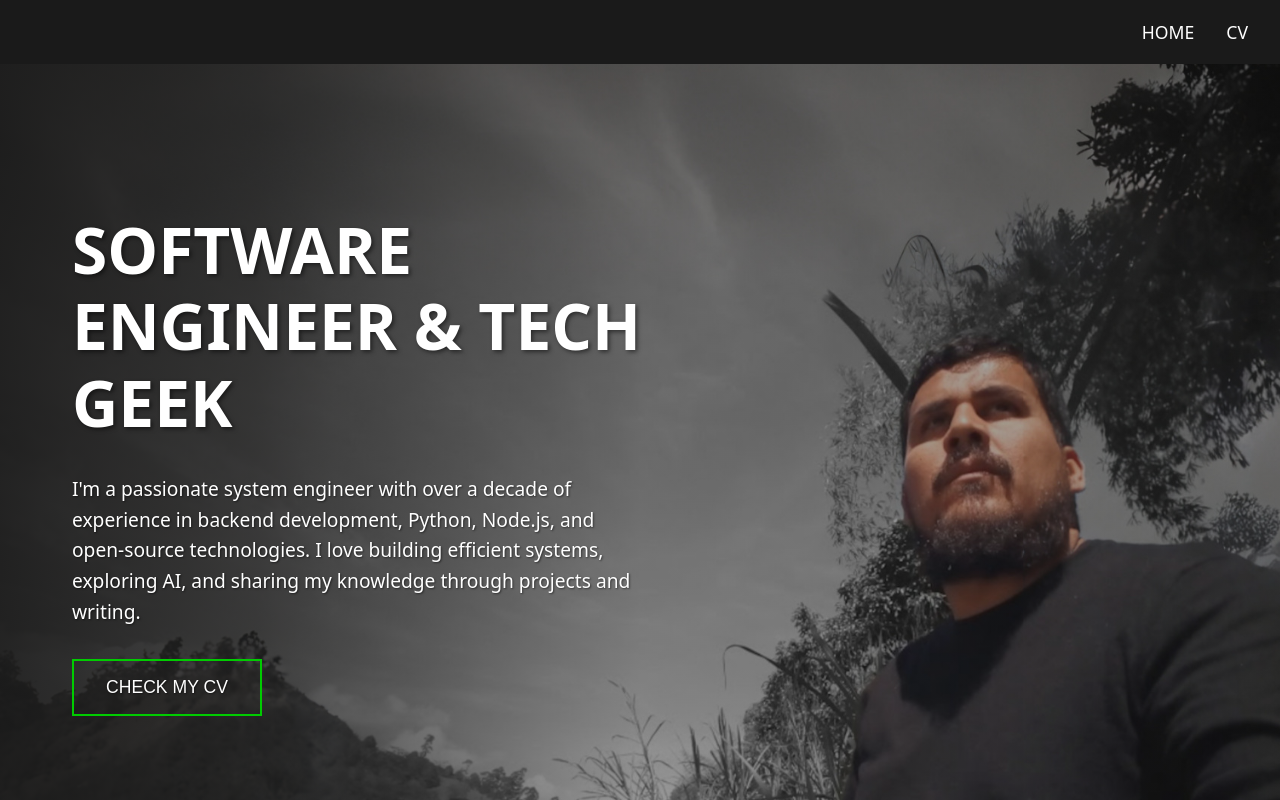
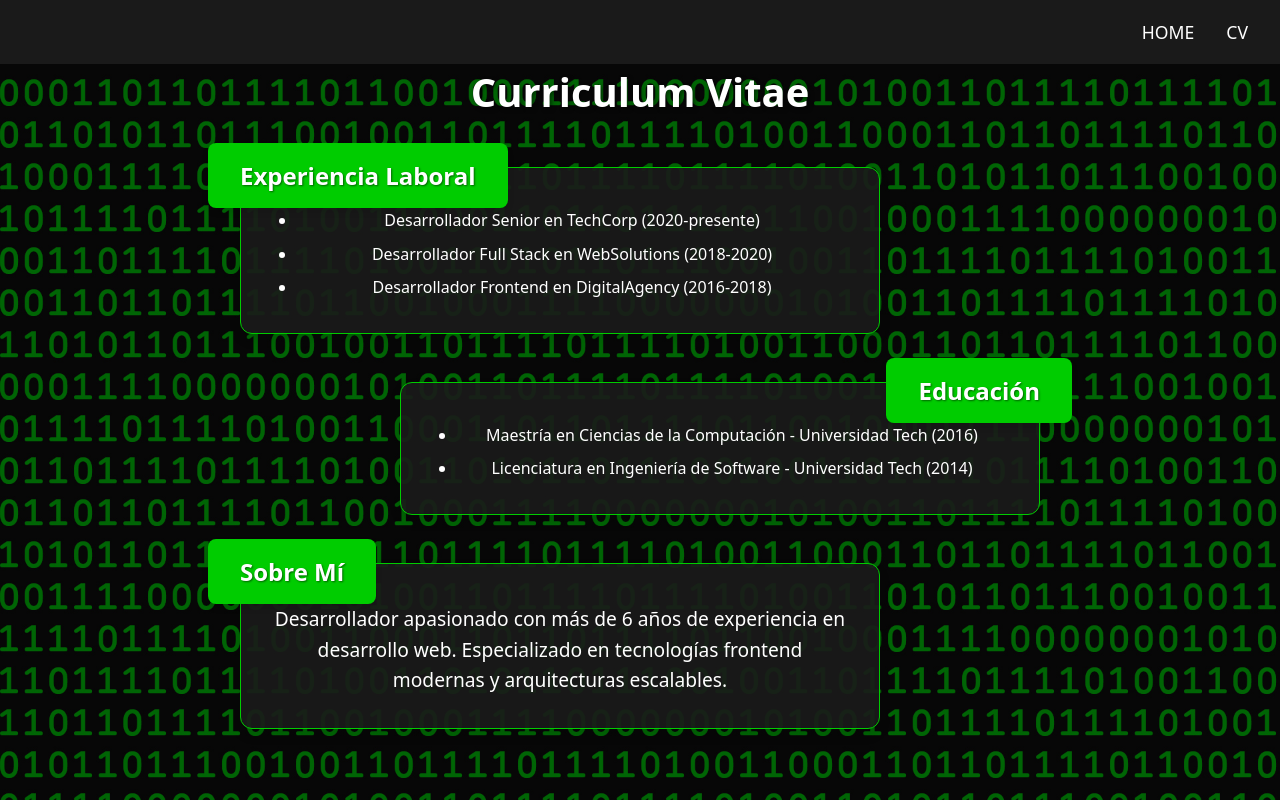
Before and after one commit to ozkar-co/personal-site, a React (Vite) app: page /cv in a window 1280 px wide. Shown: the top 800 px of the page. Built offline with nearby package versions, Linux system fonts and the light colour scheme.

Commit message:
Integrate React Router for navigation and add CV route

```diff
--- a/package.json
+++ b/package.json
@@ -14,7 +14,8 @@
   "dependencies": {
     "react": "^18.2.0",
     "react-dom": "^18.2.0",
-    "react-icons": "^5.4.0"
+    "react-icons": "^5.4.0",
+    "react-router-dom": "^7.1.3"
   },
   "devDependencies": {
     "@types/react": "^18.2.43",
--- a/src/App.tsx
+++ b/src/App.tsx
@@ -1,9 +1,11 @@
+import { BrowserRouter as Router, Route, Routes } from 'react-router-dom'
 import './styles/main.scss'
 import { Header } from './components/Header/Header'
 import { Hero } from './components/Hero/Hero'
 import { Skills } from './components/Skills/Skills'
 import { Social } from './components/Social/Social'
 import { Footer } from './components/Footer/Footer'
+import { CV } from './components/CV/CV'
 
 function App() {
   const handleCVClick = () => {
@@ -12,15 +14,22 @@ function App() {
   }
 
   return (
+    <Router>
       <div className="app">
         <Header />
+        <Routes>
+          <Route path="/cv" element={<CV />} />
+          <Route path="/" element={
             <main>
               <Hero onCVClick={handleCVClick} />
               <Skills />
               <Social />
             </main>
+          } />
+        </Routes>
         <Footer />
       </div>
+    </Router>
   )
 }
 
--- /dev/null
+++ b/src/components/CV/CV.scss
@@ -0,0 +1,20 @@
+@use '../../styles/variables' as *;
+
+.cv {
+  padding: 4rem 2rem;
+  max-width: $container-max-width;
+  margin: 0 auto;
+
+  h1 {
+    font-size: 2.5rem;
+    margin-bottom: 3rem;
+    text-align: center;
+    color: $color-text;
+    text-shadow: 2px 2px 4px rgba(0, 0, 0, 0.5);
+  }
+
+  p {
+    font-size: 1.2rem;
+    line-height: 1.6;
+  }
+}
--- /dev/null
+++ b/src/components/CV/CV.tsx
@@ -0,0 +1,35 @@
+import './CV.scss';
+import { CVCard } from './CVCard';
+
+export const CV = () => {
+  return (
+    <div className="cv">
+      <h1>Curriculum Vitae</h1>
+
+      <CVCard
+        title="Experiencia Laboral"
+        content={[
+          "Desarrollador Senior en TechCorp (2020-presente)",
+          "Desarrollador Full Stack en WebSolutions (2018-2020)",
+          "Desarrollador Frontend en DigitalAgency (2016-2018)"
+        ]}
+        alignRight={false}
+      />
+
+      <CVCard
+        title="Educación"
+        content={[
+          "Maestría en Ciencias de la Computación - Universidad Tech (2016)",
+          "Licenciatura en Ingeniería de Software - Universidad Tech (2014)"
+        ]}
+        alignRight={true}
+      />
+
+      <CVCard
+        title="Sobre Mí"
+        content="Desarrollador apasionado con más de 6 años de experiencia en desarrollo web. Especializado en tecnologías frontend modernas y arquitecturas escalables."
+        alignRight={false}
+      />
+    </div>
+  );
+}
--- /dev/null
+++ b/src/components/CV/CVCard.scss
@@ -0,0 +1,81 @@
+@use '../../styles/variables' as *;
+
+.cv-card {
+  position: relative;
+  margin: 3rem 0;
+  width: 80%;
+  max-width: 800px;
+
+  &.align-right {
+    margin-left: auto;
+    .cv-card-title {
+      right: -2rem;
+    }
+  }
+
+  &.align-left {
+    margin-right: auto;
+    .cv-card-title {
+      left: -2rem;
+    }
+  }
+
+  .cv-card-title {
+    position: absolute;
+    top: -1.5rem;
+    background-color: $color-accent;
+    padding: 1rem 2rem;
+    border-radius: 8px;
+    z-index: 1;
+    box-shadow: 0 4px 6px rgba(0, 0, 0, 0.1);
+
+    h2 {
+      margin: 0;
+      color: $color-text;
+      font-size: 1.5rem;
+      text-shadow: 1px 1px 2px rgba(0, 0, 0, 0.5);
+    }
+  }
+
+  .cv-card-content {
+    background-color: rgba($color-background, 0.9);
+    padding: 2.5rem 2rem 2rem;
+    border-radius: 12px;
+    box-shadow: 0 6px 12px rgba(0, 0, 0, 0.1);
+    border: 1px solid $color-accent;
+
+    p {
+      margin: 0;
+      line-height: 1.6;
+      color: $color-text;
+    }
+
+    ul {
+      margin: 0;
+      padding-left: 1.5rem;
+      color: $color-text;
+
+      li {
+        margin-bottom: 0.5rem;
+        line-height: 1.6;
+
+        &:last-child {
+          margin-bottom: 0;
+        }
+      }
+    }
+  }
+
+  @media (max-width: $breakpoint-mobile) {
+    width: 95%;
+
+    &.align-right,
+    &.align-left {
+      .cv-card-title {
+        left: 50%;
+        transform: translateX(-50%);
+        right: auto;
+      }
+    }
+  }
+}
--- /dev/null
+++ b/src/components/CV/CVCard.tsx
@@ -0,0 +1,28 @@
+import './CVCard.scss';
+
+interface CVCardProps {
+  title: string;
+  content: string | string[];
+  alignRight?: boolean;
+}
+
+export const CVCard = ({ title, content, alignRight = false }: CVCardProps) => {
+  return (
+    <div className={`cv-card ${alignRight ? 'align-right' : 'align-left'}`}>
+      <div className="cv-card-title">
+        <h2>{title}</h2>
+      </div>
+      <div className="cv-card-content">
+        {Array.isArray(content) ? (
+          <ul>
+            {content.map((item, index) => (
+              <li key={index}>{item}</li>
+            ))}
+          </ul>
+        ) : (
+          <p>{content}</p>
+        )}
+      </div>
+    </div>
+  );
+};
--- a/src/components/Header/Header.tsx
+++ b/src/components/Header/Header.tsx
@@ -1,3 +1,4 @@
+import { Link } from 'react-router-dom'
 import { useState } from 'react'
 import './Header.scss'
 
@@ -16,8 +17,8 @@ export const Header = ({ onMenuToggle }: HeaderProps) => {
   return (
     <header className="header">
       <nav className={`nav-menu ${isMenuOpen ? 'active' : ''}`}>
-        <a href="#home">HOME</a>
-        <a href="#cv">CV</a>
+        <Link to="/">HOME</Link>
+        <Link to="/cv">CV</Link>
       </nav>
       <button
         className="menu-toggle"
```
Also changed, not shown: 1 other file (tests, documents, lock files or other folders). Lines whose indentation alone changed are shown as unchanged.
